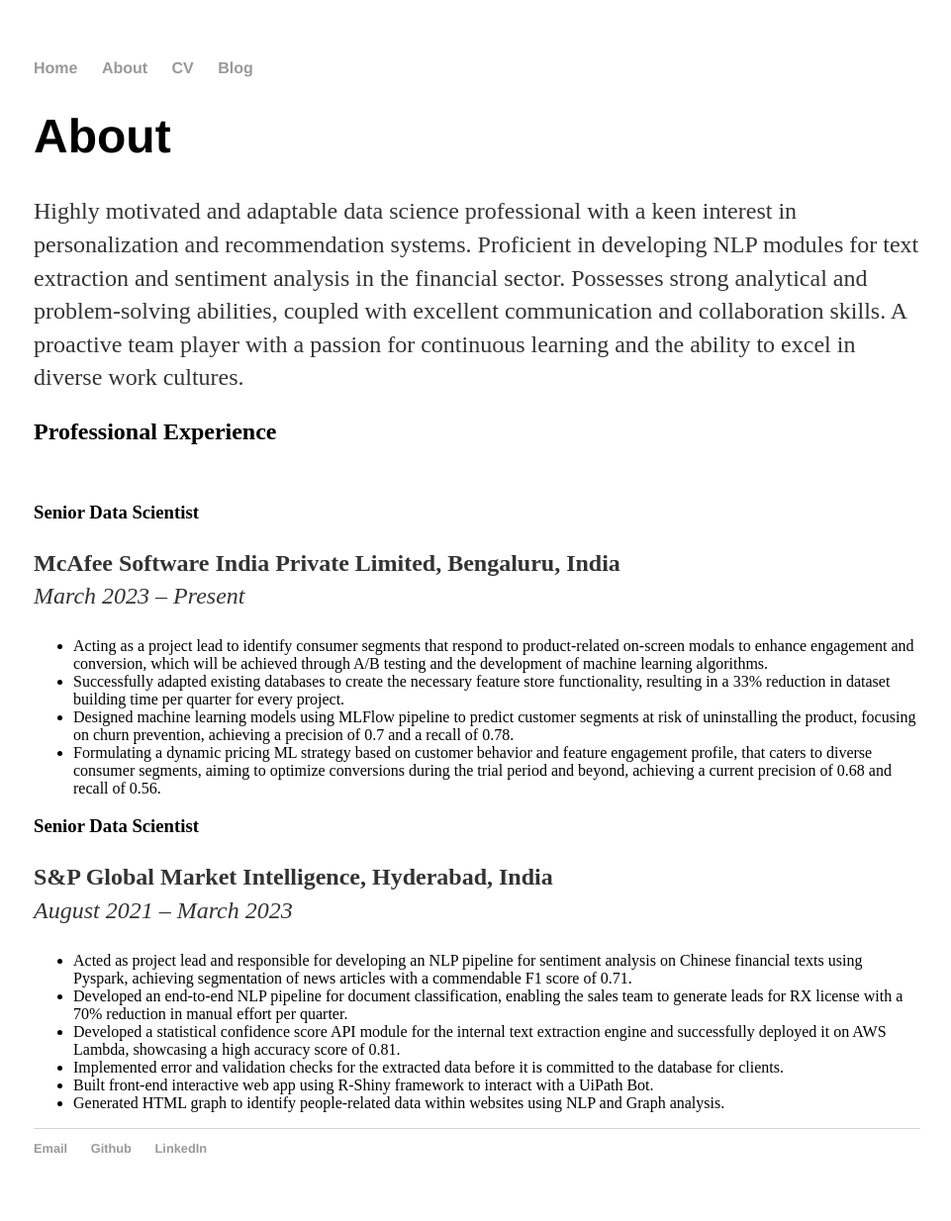
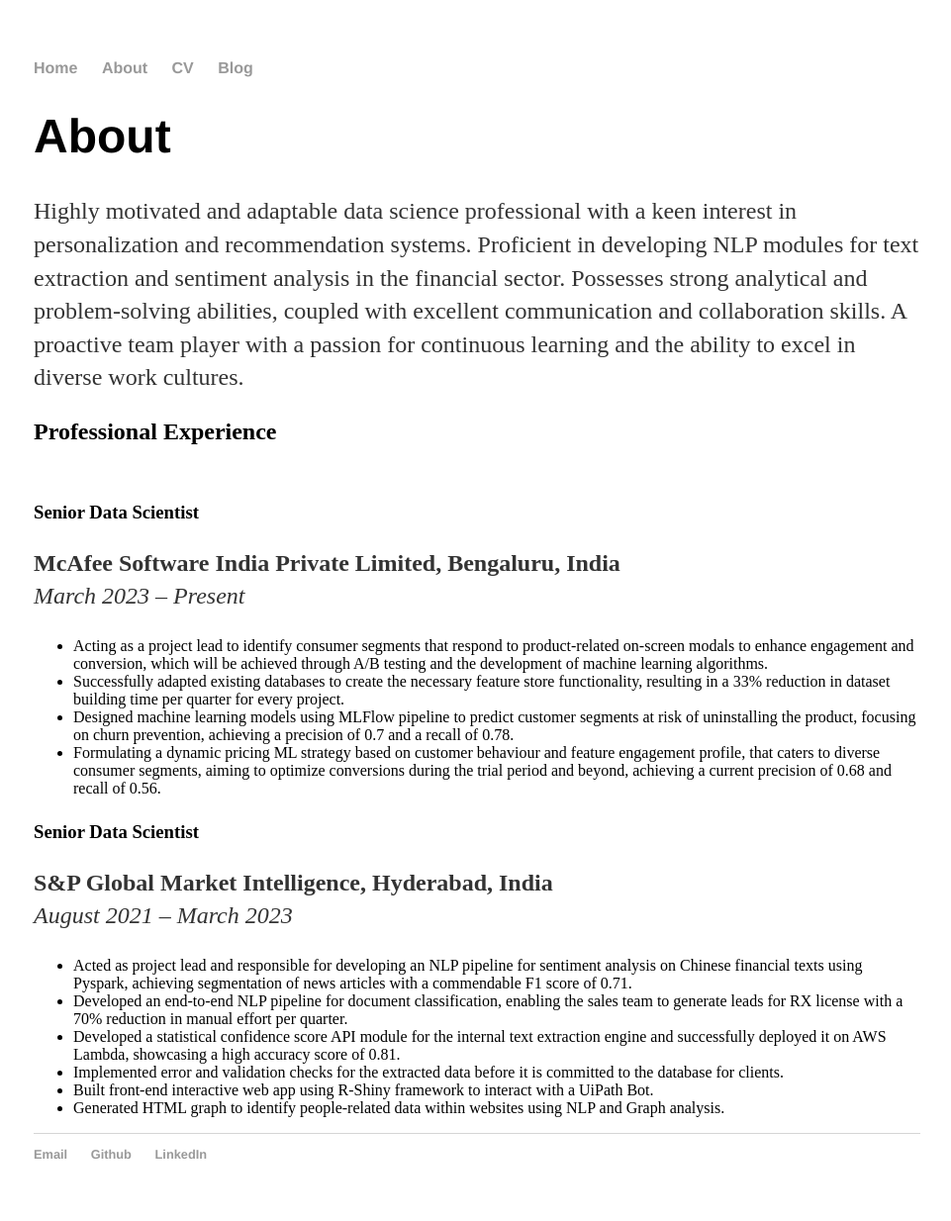
Before and after one commit to ayan-ghosh103/ayan-ghosh103.github.io, a Jekyll site: the page built from about/index.html, in a window 1280 px wide. Shown: the whole page at 99% size, without its empty margins (158-1119 px from the left). Built offline with Jekyll 4.4.1, drawn with Linux system fonts in a browser that asks for light colours.

Commit message:
Update index.html

```diff
--- a/about/index.html
+++ b/about/index.html
@@ -11,12 +11,11 @@ title: About Ayan Ghosh
         skills. A proactive team player with a passion for continuous learning and the ability to excel in diverse work cultures.</p>
 
     <p><h2>Professional Experience</h2><br>
-
     <h3>Senior Data Scientist</h3></p>
     <p><strong>McAfee Software India Private Limited, Bengaluru, India</strong><br>
         <em>March 2023 – Present</em></p>
 
-    <ul>
+    <p></p><ul>
         <li>Acting as a project lead to identify consumer segments that respond to product-related on-screen modals to enhance
             engagement and conversion, which will be achieved through A/B testing and the development of machine learning
             algorithms.</li>
@@ -27,10 +26,10 @@ title: About Ayan Ghosh
         <li>Designed machine learning models using MLFlow pipeline to predict customer segments at risk of uninstalling the
             product, focusing on churn prevention, achieving a precision of 0.7 and a recall of 0.78.</li>
 
-        <li>Formulating a dynamic pricing ML strategy based on customer behavior and feature engagement profile, that caters to
+        <li>Formulating a dynamic pricing ML strategy based on customer behaviour and feature engagement profile, that caters to
             diverse consumer segments, aiming to optimize conversions during the trial period and beyond, achieving a current
             precision of 0.68 and recall of 0.56.</li>
-    </ul>
+    </ul></p>
 
     <h3>Senior Data Scientist</h3>
     <p><strong>S&P Global Market Intelligence, Hyderabad, India</strong><br>
```
